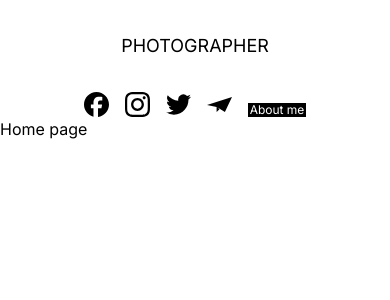
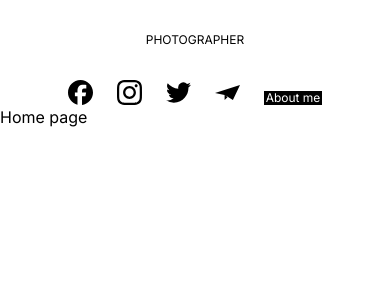
Before and after one commit to Giannidluca93/photographer-portfolio, a Next.js app: page / in a window 390 px wide. Shown: the top 300 px of the page. Built offline with nearby package versions, Linux system fonts and the light colour scheme.

Commit message:
update styles

```diff
--- a/components/navbar/NavBar.tsx
+++ b/components/navbar/NavBar.tsx
@@ -2,7 +2,7 @@ const NavBar = () => {
   return (
     <div className="w-full flex justify-center items-center">
       <div className="p-8">
-        <h1 className="text-lg uppercase">Photographer</h1>
+        <h1 className="text-xs md:text-lg uppercase">Photographer</h1>
       </div>
     </div>
   );
--- a/components/socials/Socials.tsx
+++ b/components/socials/Socials.tsx
@@ -3,7 +3,7 @@ import Link from "next/link";
 
 const Socials = () => {
   return (
-    <div className="w-full flex items-end justify-center space-x-4">
+    <div className="w-full flex items-end justify-center space-x-6 md:space-x-4">
       <Link href="/">
         <Image src="/facebook.svg" alt="facebook logo" height={25} width={25} />
       </Link>
```
